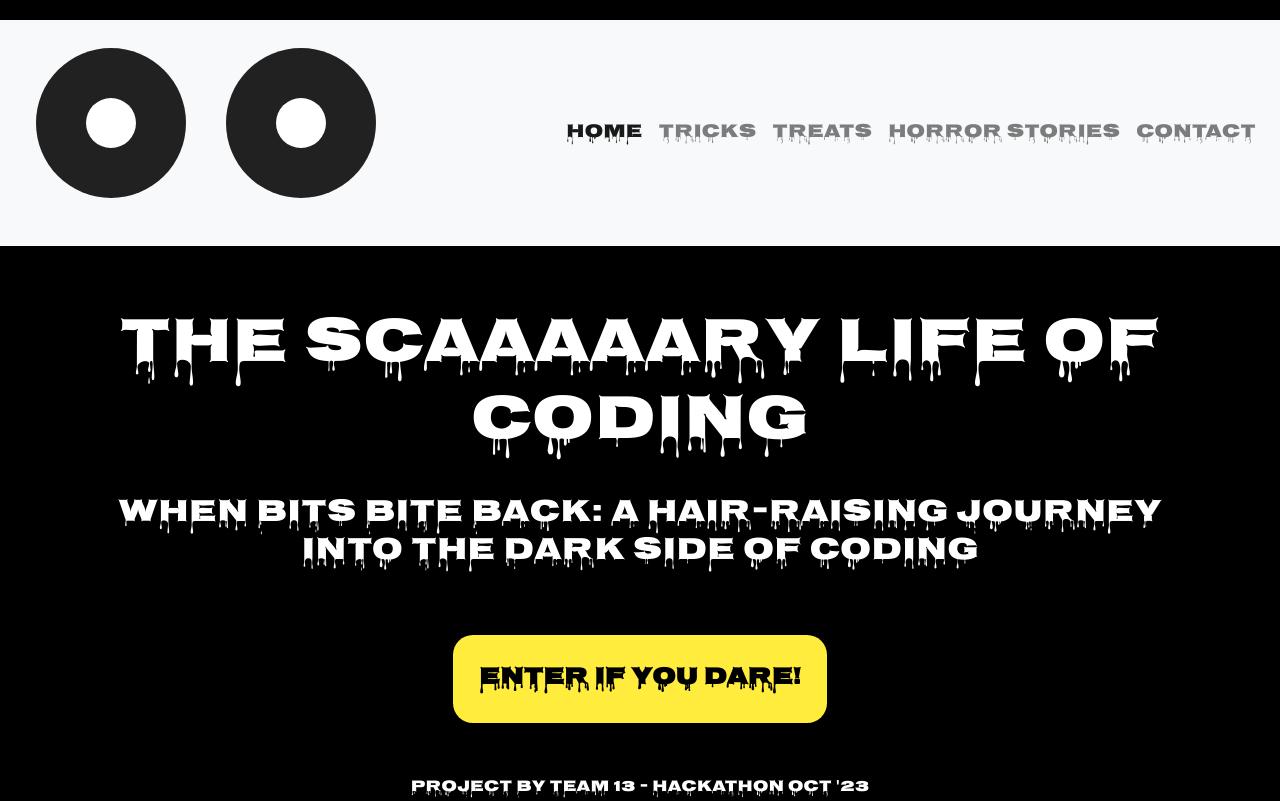
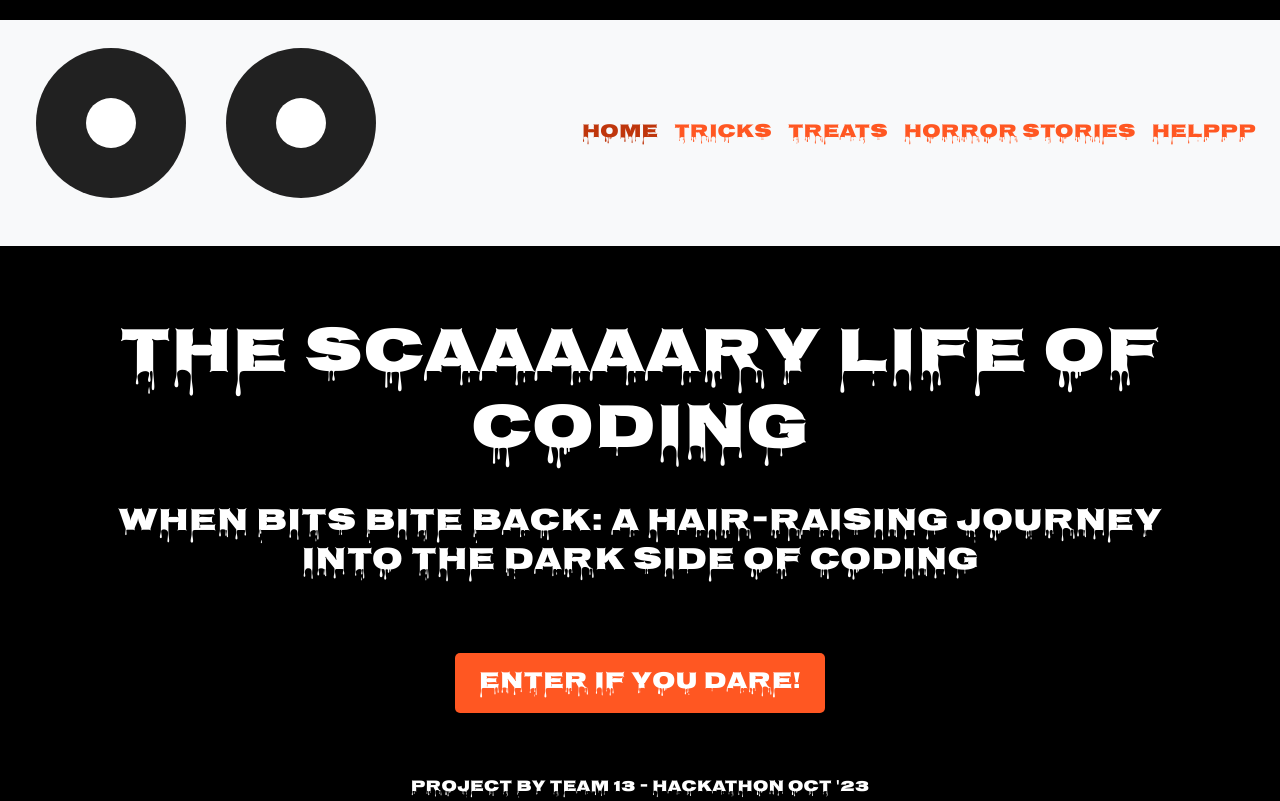
Before and after one commit to andyk8872/luckynumber13, a plain HTML site: page index.html in a window 1280 px wide. Drawn offline with nearby package versions, Linux system fonts and the light colour scheme.

Commit message:
Add orange homepage styling

```diff
--- a/assets/css/style.css
+++ b/assets/css/style.css
@@ -103,20 +103,14 @@ h2 {
   background-color: #BF360C;
 }
 
-
-.enterButton{
-    padding: 2vw;
-    font-weight: bold;
-    background: #FFEC3D;
-    color: black;
-    border-radius: 20px;
-    border: none;
-    outline: none;
-    cursor: pointer;
-    box-shadow: 0 2px 25px;
+.nav-item a {
+  font-size: 1.2rem;
+  font-family: 'Nosifer', cursive;
+  color: #FF5722 !important;
 }
 
-.nav-item {
+.active>.nav-link {
   font-size: 1.2rem;
   font-family: 'Nosifer', cursive;
+  color: #BF360C !important;
 }
--- a/index.html
+++ b/index.html
@@ -48,7 +48,7 @@
                             <a class="nav-link" href="testimonial.html">Horror Stories</a>
                         </li>
                         <li class="nav-item">
-                            <a class="nav-link" href="#footer">Contact</a>
+                            <a class="nav-link" href="#contact.html">Helppp</a>
                         </li>
                     </ul>
                 </div>
```
